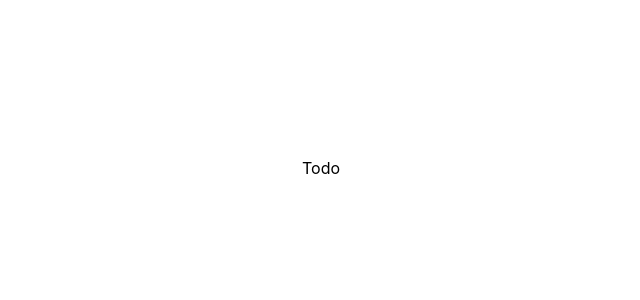
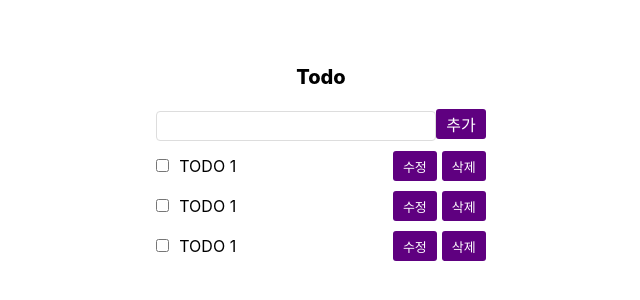
Before and after one commit to 1myeji/wanted-pre-onboarding-frontend, a React (Create React App) app: page /todo in a window 1280 px wide. Shown: the part 232-532 px from the top of the page, without its empty margins (319-959 px from the left). Built offline with nearby package versions, Linux system fonts and the light colour scheme; sample sign-in values are in the browser's storage.

Commit message:
Feat: Todo 페이지 마크업

```diff
--- a/src/components/auth/AuthContainer.styles.js
+++ b/src/components/auth/AuthContainer.styles.js
@@ -17,6 +17,7 @@ export const InputWrapper = styled.div`
     padding: 0px 11px 1px 15px;
     border-radius: 4px;
     border: 1px solid rgb(221, 221, 221);
+    gap: 10px;
   }
 `;
 
@@ -39,4 +40,5 @@ export const AuthButton = styled.button`
 
 export const ErrorMessage = styled.p`
   color: rgb(95, 0, 128);
+  margin: 10px 0;
 `;
--- /dev/null
+++ b/src/components/todo/TodoList.jsx
@@ -0,0 +1,75 @@
+import React, { useState } from "react";
+import styled from "styled-components";
+
+const TodoList = () => {
+  const [modify, setModify] = useState(false);
+
+  const onClickModify = () => {
+    setModify(!modify);
+  };
+
+  return (
+    <TodoListEl>
+      {modify ? (
+        <>
+          <div>
+            <label>
+              <input type="checkbox" />
+              <input data-testid="modify-input" className="modify_input" />
+            </label>
+          </div>
+          <div>
+            <button data-testid="submit-button">제출</button>
+            <button data-testid="cancel-button" onClick={onClickModify}>
+              취소
+            </button>
+          </div>
+        </>
+      ) : (
+        <>
+          <div>
+            <label>
+              <input type="checkbox" />
+              <span>TODO 1</span>
+            </label>
+          </div>
+          <div>
+            <button data-testid="modify-button" onClick={onClickModify}>
+              수정
+            </button>
+            <button data-testid="delete-button">삭제</button>
+          </div>
+        </>
+      )}
+    </TodoListEl>
+  );
+};
+
+export default TodoList;
+
+const TodoListEl = styled.li`
+  display: flex;
+  align-items: center;
+  justify-content: space-between;
+  height: 30px;
+  margin-bottom: 10px;
+  input[type="checkbox"] {
+    margin-right: 10px;
+    cursor: pointer;
+  }
+  .modify_input {
+    padding: 3px;
+  }
+  button {
+    padding: 0px 10px;
+    text-align: center;
+    height: 30px;
+    border-radius: 3px;
+    color: rgb(255, 255, 255);
+    background-color: rgb(95, 0, 128);
+    border: none;
+    font-size: 13px;
+    margin-left: 5px;
+    cursor: pointer;
+  }
+`;
--- a/src/index.css
+++ b/src/index.css
@@ -1,4 +1,4 @@
-body {
+* {
   margin: 0;
   font-family: -apple-system, BlinkMacSystemFont, "Segoe UI", "Roboto", "Oxygen",
     "Ubuntu", "Cantarell", "Fira Sans", "Droid Sans", "Helvetica Neue",
@@ -13,3 +13,7 @@ code {
   font-family: source-code-pro, Menlo, Monaco, Consolas, "Courier New",
     monospace;
 }
+
+li {
+  list-style: none;
+}
--- a/src/pages/Todo.jsx
+++ b/src/pages/Todo.jsx
@@ -1,7 +1,52 @@
 import React from "react";
+import styled from "styled-components";
+import TodoList from "../components/todo/TodoList";
 
 const Todo = () => {
-  return <div>Todo</div>;
+  return (
+    <>
+      <TodoTitle>Todo</TodoTitle>
+      <TodoInput data-testid="new-todo-input" />
+      <AddButton data-testid="new-todo-add-button">추가</AddButton>
+      <TodoListWrapper>
+        {[1, 2, 3].map(() => (
+          <TodoList />
+        ))}
+      </TodoListWrapper>
+    </>
+  );
 };
 
 export default Todo;
+
+const TodoTitle = styled.h1`
+  font-weight: 800;
+  font-size: 20px;
+  text-align: center;
+`;
+
+const TodoInput = styled.input`
+  width: 280px;
+  height: 30px;
+  font-size: 14px;
+  padding: 0px 11px 1px 15px;
+  border-radius: 4px;
+  border: 1px solid rgb(221, 221, 221);
+`;
+
+const AddButton = styled.button`
+  padding: 0px 10px;
+  text-align: center;
+  height: 30px;
+  border-radius: 3px;
+  color: rgb(255, 255, 255);
+  background-color: rgb(95, 0, 128);
+  margin-top: 20px;
+  border: none;
+  font-size: 16px;
+  cursor: pointer;
+`;
+
+const TodoListWrapper = styled.ul`
+  margin-top: 10px;
+`;
```
